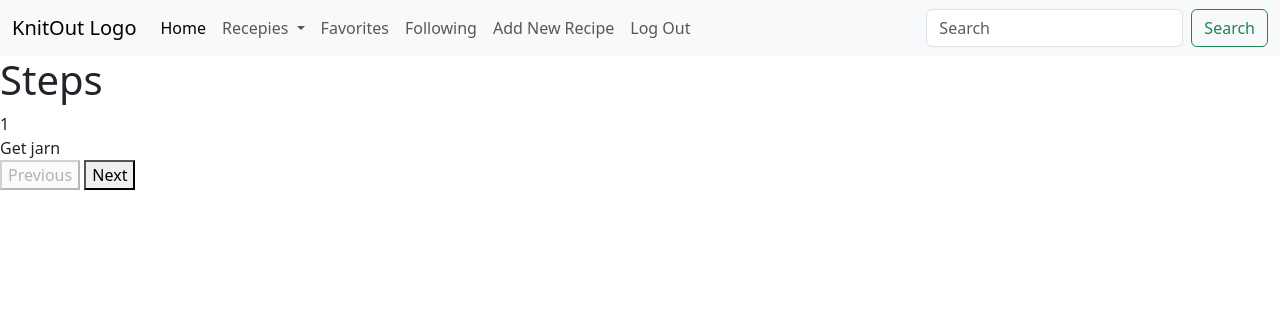
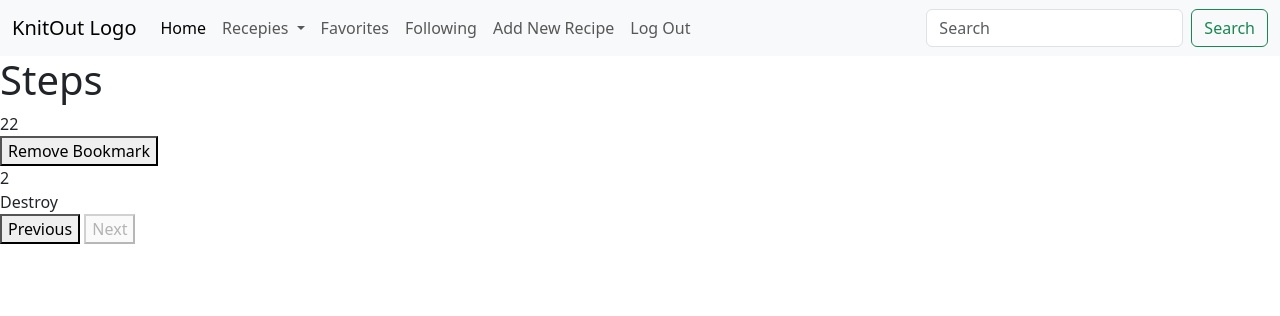
Before and after one commit to koleks92/KnitOut, a Django app: page /recipe/22/steps in a window 1280 px wide. Shown: the top 316 px of the page. Run offline with Django 4.2, Linux system fonts and the light colour scheme; a user stored in the database is signed in; data comes from the database, SQL or seed files in the repository; both versions use the stored data as it was after the commit; some libraries are stand-ins or nearby versions.

Commit message:
Bookmark steps

```diff
--- a/project/knitout/models.py
+++ b/project/knitout/models.py
@@ -49,6 +49,7 @@ class Step(models.Model):
     recipe = models.ForeignKey(Recipe, on_delete=models.CASCADE)
     step = models.IntegerField()
     description = models.TextField()
+    bookmark_user = models.ManyToManyField(User, blank=True, related_name="bookmark_user")
 
     class Meta:
         unique_together = ['recipe', 'step']
--- a/project/knitout/static/knitout/knitout.js
+++ b/project/knitout/static/knitout/knitout.js
@@ -98,21 +98,77 @@ else if (currentRoute.endsWith('steps'))
 {
     document.addEventListener('DOMContentLoaded', function()
     {
-        // Get all form steps and buttons
+        // Get all form steps and buttons, recipe_id
         const formSteps = document.querySelectorAll(".recipe_step");
         const prevButton = document.getElementById("recipe_step_prev");
         const nextButton = document.getElementById("recipe_step_next");
+        const bookmark_buttons = document.querySelectorAll(".bookmark_button");
+        const id = document.querySelector("#recipe_id").innerHTML;
 
-        // Set initial step and disable previous button and send button
         let currentStep = 0;
-        prevButton.disabled = true;
 
-        // Hide other views and show first
-        formSteps[currentStep].style.display = "block";
-        for (let i=1; i < formSteps.length; i++)
-        {
-            formSteps[i].style.display = "none";
-        }
+        // Check if booked
+        fetch(`/bookmark/${id}/${currentStep}`, {
+            method: "GET"
+        })
+        .then(response => response.json())
+        .then(data => {
+            if (data.message == "no_bookmark")
+            {
+                // Start from beggining
+                currentStep = 0;
+            }
+            else
+            {
+                // Get bookmarked step
+                currentStep = parseInt(data.message);
+                formSteps[currentStep].querySelector(".bookmark_button").innerHTML = "Remove Bookmark";
+            }
+            // Hide all views and show currentStep
+            for (let i=0; i < formSteps.length; i++)
+            {
+                formSteps[i].style.display = "none";
+            }
+            formSteps[currentStep].style.display = "block";
+            // Disable previous button if on first step
+            if (currentStep === 0) {
+                prevButton.disabled = true;
+            }
+            // Enable next button if previously disabled
+            if (currentStep === formSteps.length - 1) {
+                nextButton.disabled = true;
+            }
+        })
+
+        // Add click event listener to bookmark_buttons
+        bookmark_buttons.forEach((button) => {
+            button.addEventListener("click", () => {
+                step = button.value;
+                fetch(`/bookmark/${id}/${step}`, {
+                    method: "PUT"
+                })
+                .then(response => response.json())
+                .then(data => {
+                    if (data.message == "Removed")
+                    {
+                        button.innerHTML = "Bookmark"
+                    }
+                    else if (data.message == "Added")
+                    {
+                        button.innerHTML = "Remove Bookmark";
+                    }
+                    else if (data.message == "RemovedAdded")
+                    {
+                        bookmark_buttons.forEach((button) => {
+                            button.innerHTML = "Bookmark";
+                        })
+                        button.innerHTML = "Remove Bookmark";
+                    }
+                })
+            })
+        })
+
+
 
         // Add click event listeners to buttons
         prevButton.addEventListener("click", () => {
@@ -315,6 +371,7 @@ else if (currentRoute == '/favorites' || currentRoute == '/following' || current
     get_likes_page();
 }
 
+
 function get_likes_page()
 {
     document.addEventListener('DOMContentLoaded', function()
--- a/project/knitout/templates/knitout/recipe_steps.html
+++ b/project/knitout/templates/knitout/recipe_steps.html
@@ -3,14 +3,18 @@
 {% block body %}
 <h1>Steps</h1>
 <div id="recipie_steps_div">
+<div id="recipe_id">{{ id }}</div>
     {% for step in steps %}
     <div class="recipe_step" id="recipe_step_{{ forloop.counter }}">
+        {% if user.is_authenticated %}
+        <div class="bookmark_div"><button class="bookmark_button" name="step_number" value="{{ forloop.counter|add:'-1' }}">Bookmark</button></div>
+        {% endif %}
         <div class="recipie_step_counter">{{ forloop.counter }}</div>
         <div class="recipie_step_text">{{ step.description }}</div>
     </div>
     {% endfor %}
     <div id="add_step_buttons">
-        <button id="recipe_step_prev" disabled>Previous</button>
+        <button id="recipe_step_prev">Previous</button>
         <button id="recipe_step_next">Next</button>
     </div>
 
--- a/project/knitout/urls.py
+++ b/project/knitout/urls.py
@@ -23,6 +23,7 @@ urlpatterns = [
         path("dislikes/<int:id>", views.dislikes, name="dislikes"),
         path("favorites/<int:id>", views.favorites, name="favorites"),
         path("follow/<str:username>", views.follow, name="follow"),
+        path("bookmark/<int:id>/<int:step>", views.bookmark, name="bookmark"),
         # REST
         path("favorites", views.favorites_view, name="favorites_view"),
         path("following", views.following_view, name="following_view"),
--- a/project/knitout/views.py
+++ b/project/knitout/views.py
@@ -191,7 +191,8 @@ def recipe_view_steps(request, id):
         steps = Step.objects.filter(recipe = recipe)
 
         return render(request, "knitout/recipe_steps.html",{
-            "steps": steps
+            "steps": steps,
+            "id": id
         })
     except:
         return render(request, "knitout/error.html",{
@@ -545,3 +546,37 @@ def follow(request, username):
             message = "Followed"
 
         return JsonResponse({"message": message})
+
+@csrf_exempt
+@login_required
+def bookmark(request, id, step):
+    recipe = get_object_or_404(Recipe, id = id)
+
+    if request.method == "GET":
+        if Step.objects.filter(recipe = recipe, bookmark_user = request.user).exists():
+            step_obj = Step.objects.get(recipe = recipe, bookmark_user = request.user)
+            # Send step if exists
+            return JsonResponse({"message": step_obj.step})
+        else:
+            return JsonResponse({"message": "no_bookmark"})
+
+    if request.method == "PUT":
+        # If just Remove Bookmark
+        if Step.objects.filter(recipe = recipe, bookmark_user = request.user, step = step).exists():
+            step_obj = Step.objects.get(recipe = recipe, bookmark_user = request.user, step = step)
+            step_obj.bookmark_user.remove(request.user)
+            return JsonResponse({"message": "Removed"})
+        else:
+        # Else if add bookmark
+            # If one already exists, then remove, and and new one
+            if Step.objects.filter(recipe = recipe, bookmark_user = request.user).exists():
+                step_obj_remove = Step.objects.get(recipe = recipe, bookmark_user = request.user)
+                step_obj_remove.bookmark_user.remove(request.user)
+                step_obj = Step.objects.get(recipe = recipe, step = step)
+                step_obj.bookmark_user.add(request.user)
+                return JsonResponse({"message": "RemovedAdded"})
+            # If doesnt exist, just add new one
+            else:
+                step_obj = Step.objects.get(recipe = recipe, step = step)
+                step_obj.bookmark_user.add(request.user)
+                return JsonResponse({"message": "Added"})
```
Also changed, not shown: project/db.sqlite3, project/knitout/migrations/0010_recipe_image.py (added), project/knitout/migrations/0011_step_bookmark_user.py (added).
